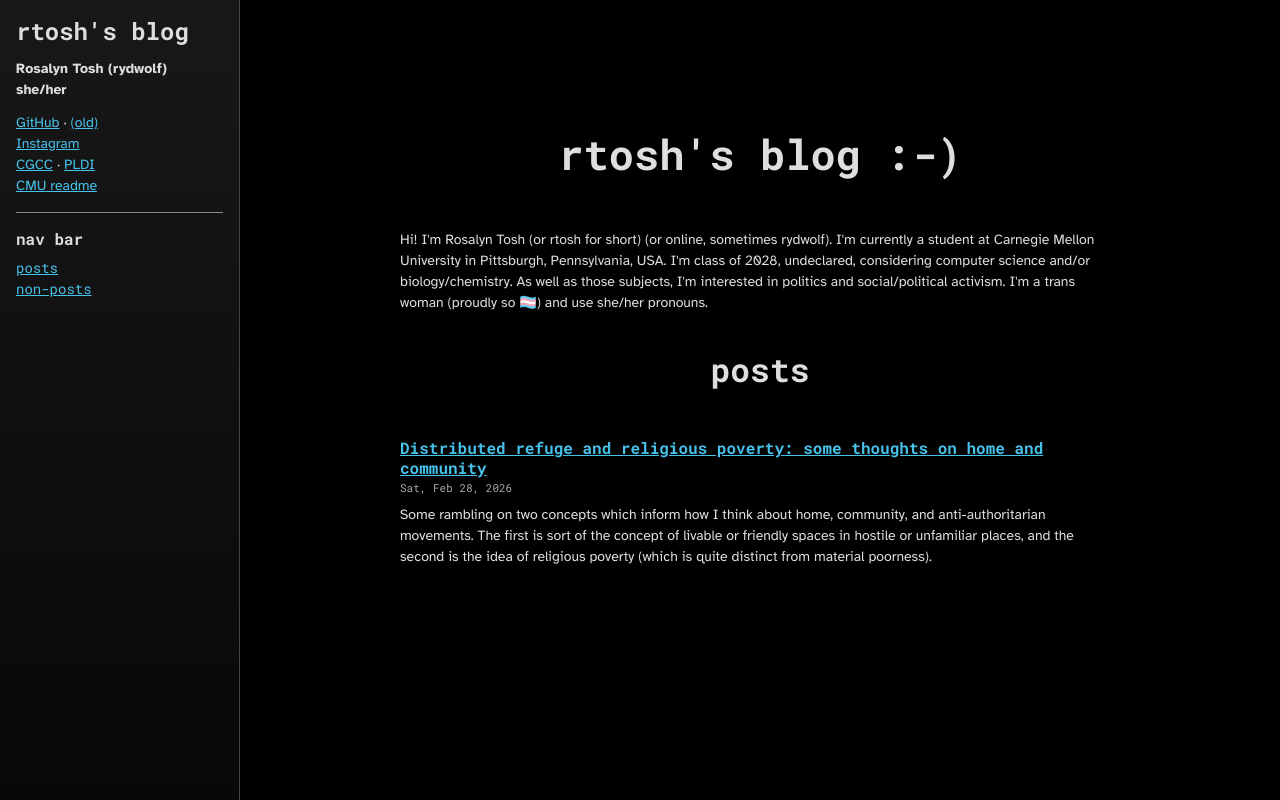
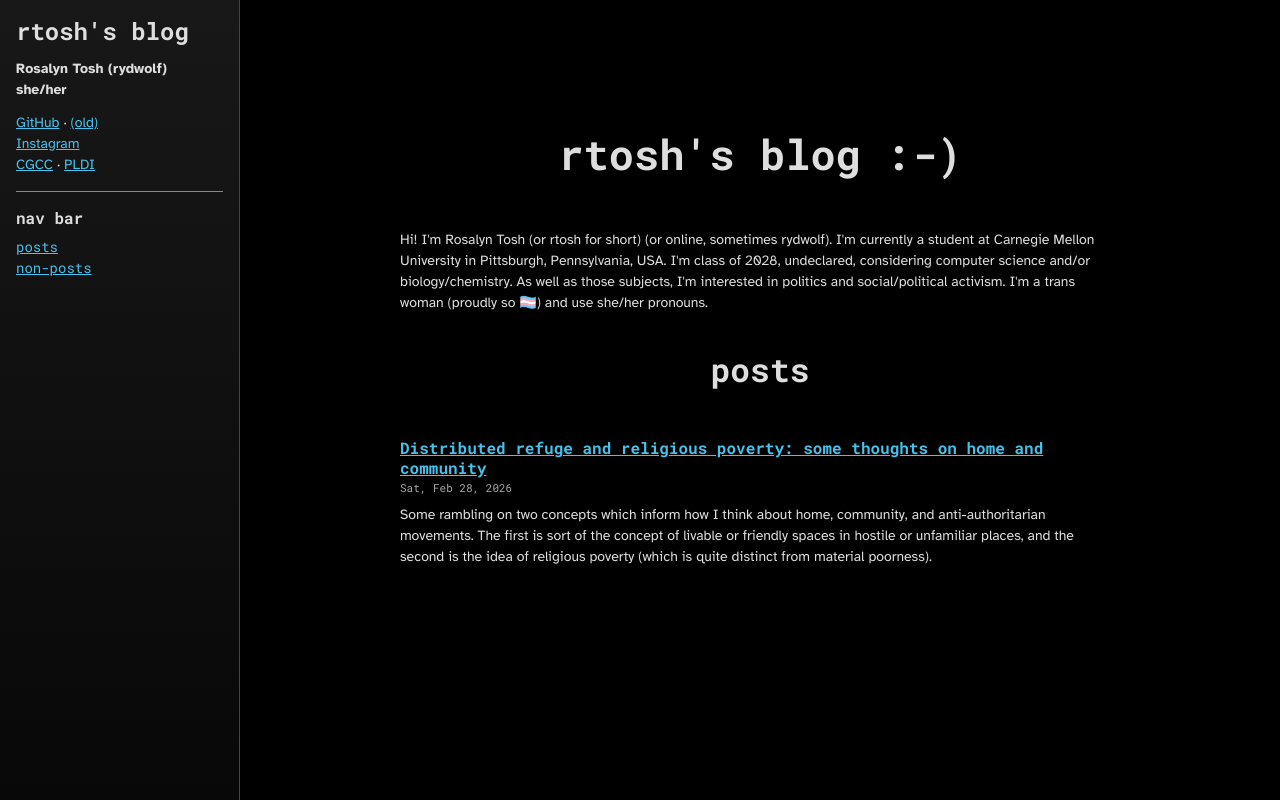
Before and after one commit to rosalynTosh/blog, a website: page static/index.html in a window 1280 px wide. Drawn offline with Linux system fonts and the light colour scheme.

Commit message:
Update social links

```diff
--- a/static/index.html
+++ b/static/index.html
@@ -24,7 +24,6 @@
                 <li><a href="https://github.com/rosalynTosh/" target="_blank" rel="noopener noreferrer">GitHub</a> &middot; <a href="https://github.com/Radvylf/" target="_blank" rel="noopener noreferrer">(old)</a></li>
                 <li><a href="https://www.instagram.com/abstractrosalynfactory/" target="_blank" rel="noopener noreferrer">Instagram</a></li>
                 <li><a href="https://codegolf.stackexchange.com/users/79857/rydwolf" target="_blank" rel="noopener noreferrer">CGCC</a> &middot; <a href="https://langdev.stackexchange.com/users/5/rydwolf" target="_blank" rel="noopener noreferrer">PLDI</a></li>
-                <li><a href="https://cmureadme.com/staff/roan-tysh/" target="_blank" rel="noopener noreferrer">CMU readme</a></li>
             </ul>
 
             <hr>
```
Also changed, not shown: static/non-posts/index.html (+0 -1 lines), static/post/home-and-community/index.html (+0 -1 lines), static/posts/index.html (+0 -1 lines).
